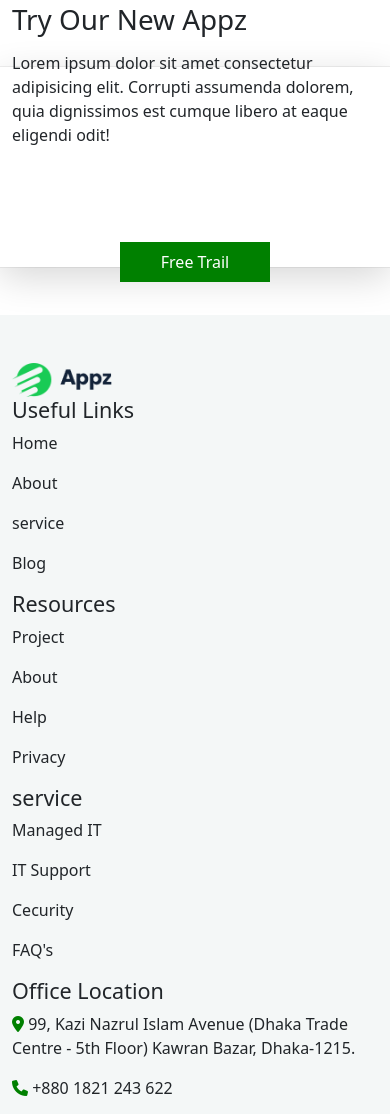
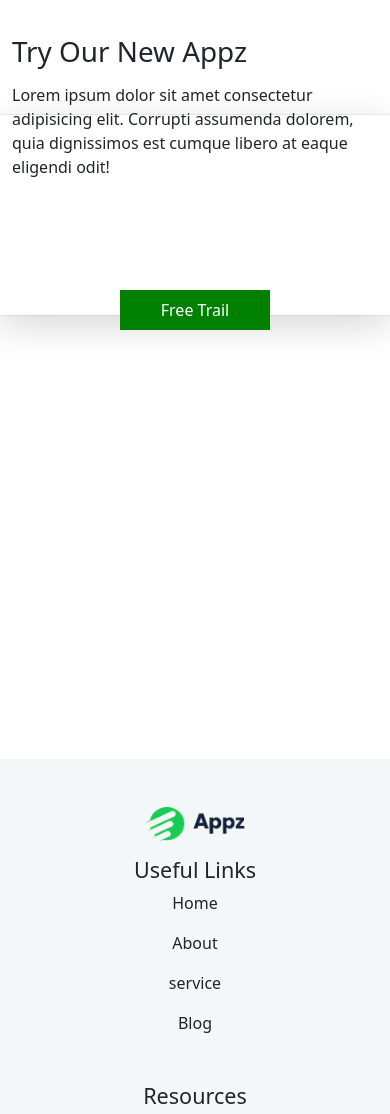
Before and after one commit to MuhammadSalimov/firstprojekt, a plain HTML site: page index.html in a window 390 px wide. Shown: the part 7849-8963 px from the top of the page. Drawn offline with Linux system fonts and the light colour scheme.

Commit message:
o'zgarishlar

```diff
--- a/css/style.css
+++ b/css/style.css
@@ -483,6 +483,21 @@ img{
     .aboutourteam{
         justify-content: center !important;
     }
+
+    .paraicon{
+        text-align: center;
+
+    }
+    .spangren{
+        text-align: center;
+    }
+
+    .balandlikboxshadow{
+        height: 500px;
+    }
+    .align-items-center1 button{
+        margin: 0px !important;
+    }
 }
 
 .freetrail{
--- a/index.html
+++ b/index.html
@@ -265,8 +265,8 @@
         </div>
       </div>
     </div>
-    <div class="container  py-5 " >
-      <div class="row  ">
+    <div class="container  py-5 my-5" >
+      <div class="row my-5 balandlikboxshadow">
         <div class="col-12 box-shadow12">
          <div class="row justify-content-between">
           <div class="col-12 col-md-8">
@@ -277,7 +277,7 @@
               Lorem ipsum dolor sit amet consectetur adipisicing elit. Corrupti assumenda dolorem, quia dignissimos est cumque libero at eaque eligendi odit!
             </p>
            </div>
-           <div class="col-12 col-md-4 align-items-center1">
+           <div class="col-12 col-md-4 align-items-center1 my-3">
             <button class="freetrail">
               Free
               Trail
@@ -295,21 +295,21 @@
              <img src="rasmmm/logo/logo.png" alt="logo">
            </div>
          </div>
-         <div class="col-12 col-md-2">
+         <div class="col-12 col-md-2 my-3">
            <h4>Useful Links</h4>
            <p>Home</p>
            <p>About</p>
            <p>service</p>
            <p>Blog</p>
          </div>
-         <div class="col-12 col-md-2">
+         <div class="col-12 col-md-2 my-3">
            <h4>Resources</h4>
            <p>Project</p>
            <p>About</p>
            <p>Help</p>
            <p>Privacy</p>
          </div>
-         <div class="col-12 col-md-2">
+         <div class="col-12 col-md-2 my-3">
            <h4>service</h4>
            <p>Managed IT</p>
            <p>IT Support</p>
@@ -317,7 +317,7 @@
            <p>FAQ's</p>
          </div>
 
-         <div class="col-12 col-md-2">
+         <div class="col-12 col-md-2 my-3">
            <h4>Office Location</h4>
            <p><i class="fa-solid fa-location-dot"></i> 99, Kazi Nazrul Islam Avenue (Dhaka Trade Centre - 5th Floor) Kawran Bazar, Dhaka-1215.</p>
            <p> <i class="fa-solid fa-phone"></i> +880 1821 243 622</p>
```
